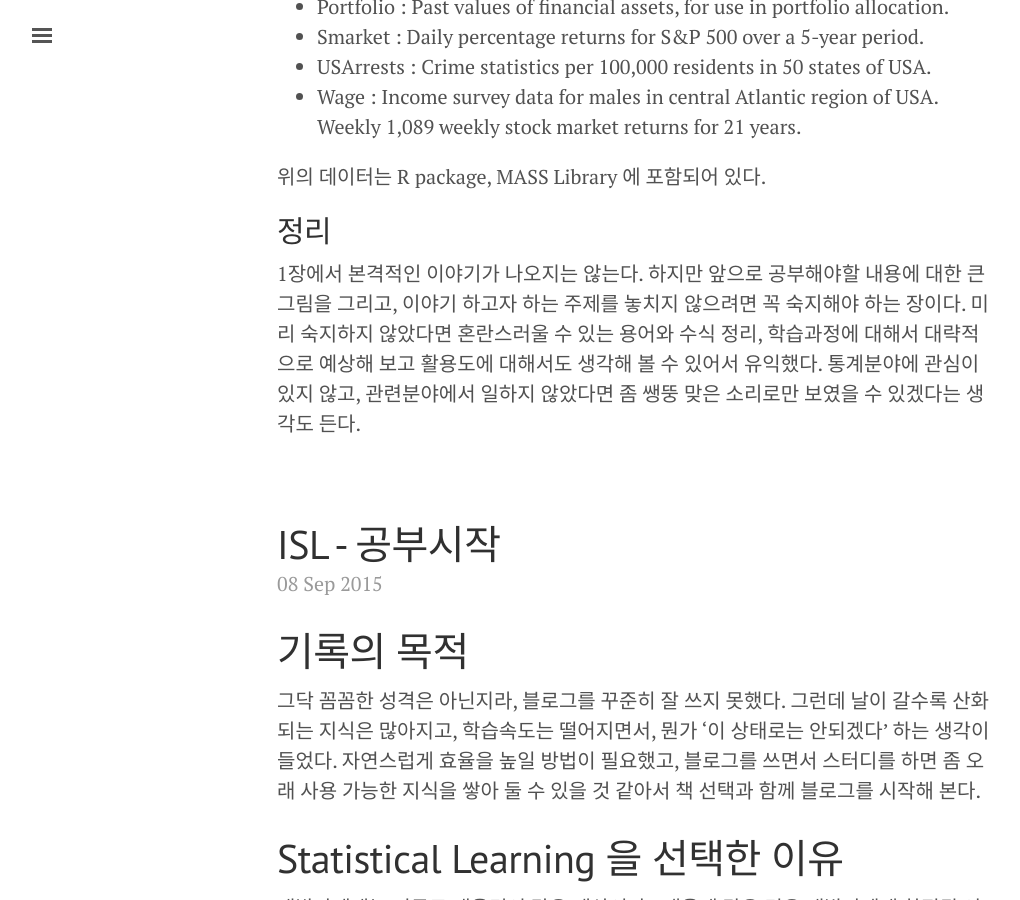
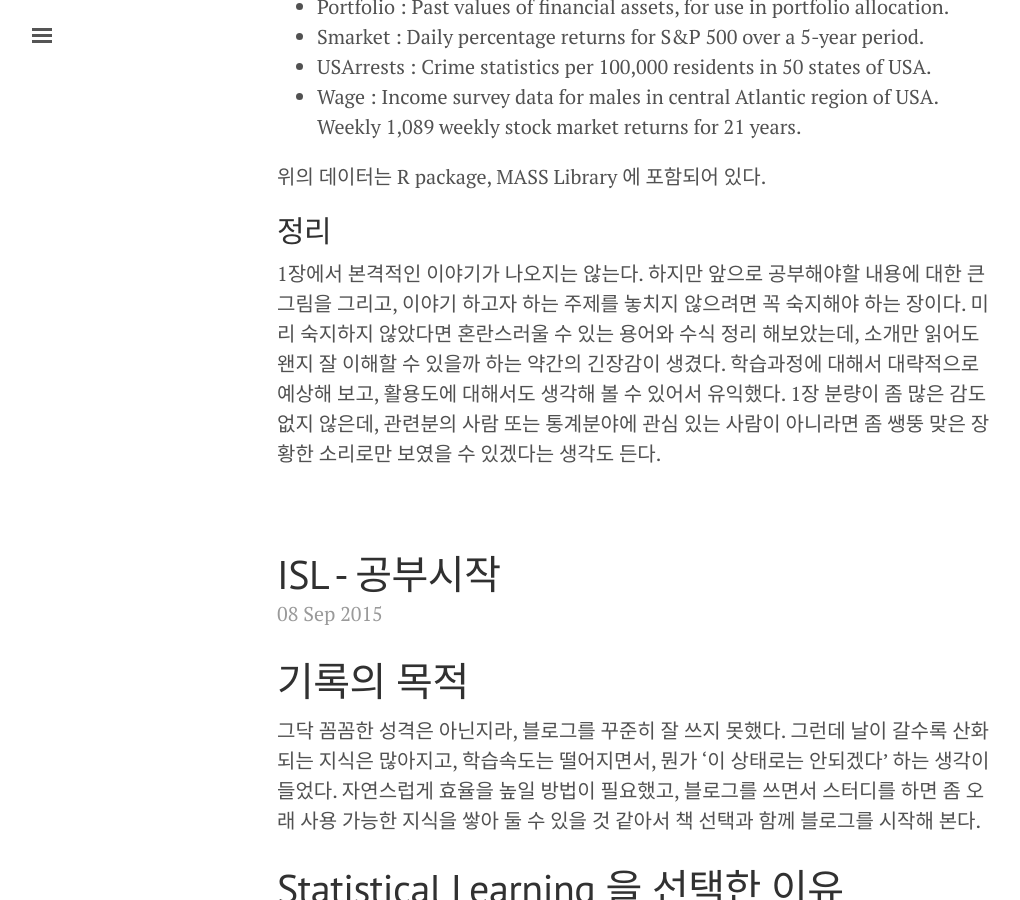
Before and after one commit to carpenta/carpenta.github.io, a Jekyll site: the page built from index.html, in a window 1280 px wide and 900 px high, scrolled down 4143 px. Shown: the whole window, without its empty margins (3-1023 px from the left). Built offline with Jekyll 4.4.1, drawn with Linux system fonts in a browser that asks for light colours; the list of posts is cut into pages by our own code.

Commit message:
글 약간 수정

```diff
--- a/_posts/2015-09-09-ISL-Introduction.md
+++ b/_posts/2015-09-09-ISL-Introduction.md
@@ -130,6 +130,6 @@
 ## 정리
 1장에서 본격적인 이야기가 나오지는 않는다.
 하지만 앞으로 공부해야할 내용에 대한 큰 그림을 그리고, 이야기 하고자 하는 주제를 놓치지 않으려면 꼭 숙지해야 하는 장이다.
-미리 숙지하지 않았다면 혼란스러울 수 있는 용어와 수식 정리,
-학습과정에 대해서 대략적으로 예상해 보고 활용도에 대해서도 생각해 볼 수 있어서 유익했다.
-통계분야에 관심이 있지 않고, 관련분야에서 일하지 않았다면 좀 쌩뚱 맞은 소리로만 보였을 수 있겠다는 생각도 든다.
+미리 숙지하지 않았다면 혼란스러울 수 있는 용어와 수식 정리 해보았는데, 소개만 읽어도 왠지 잘 이해할 수 있을까 하는 약간의 긴장감이 생겼다.
+학습과정에 대해서 대략적으로 예상해 보고, 활용도에 대해서도 생각해 볼 수 있어서 유익했다.
+1장 분량이 좀 많은 감도 없지 않은데, 관련분의 사람 또는 통계분야에 관심 있는 사람이 아니라면 좀 쌩뚱 맞은 장황한 소리로만 보였을 수 있겠다는 생각도 든다.
```
